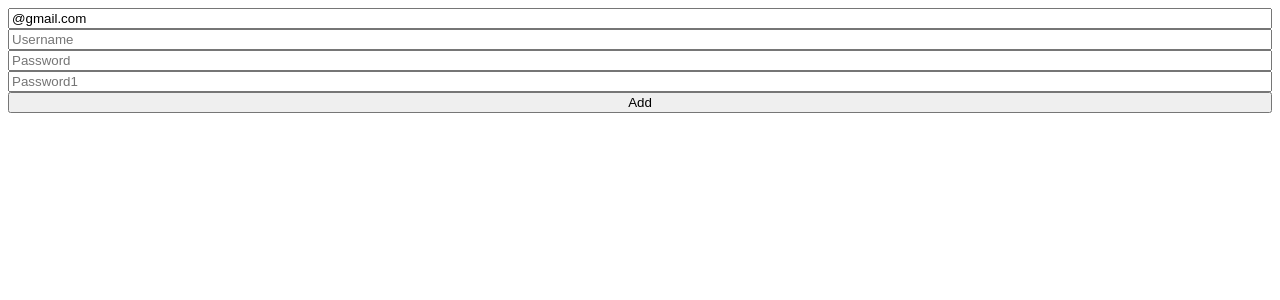
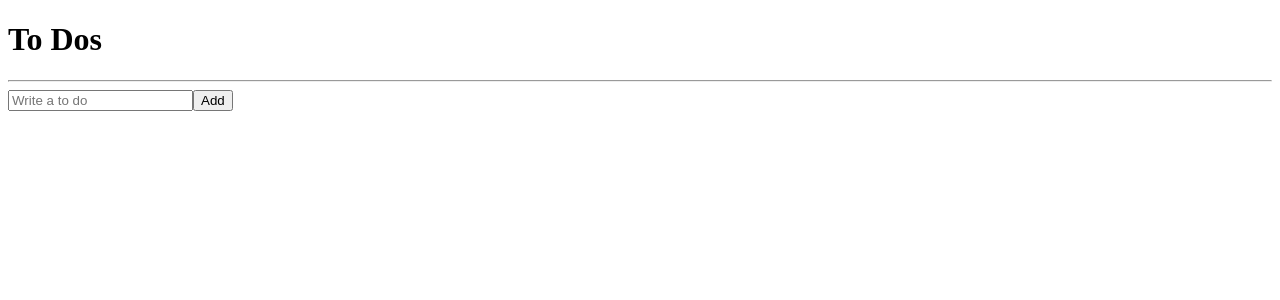
Before and after one commit to LeeYongwoo-kor/reactChallenge3, a React (Create React App) app: page / in a window 1280 px wide. Shown: the top 300 px of the page. Built offline with nearby package versions, Linux system fonts and the light colour scheme.

Commit message:
Create a toDoList using react-hook-form and recoil without component separation

```diff
--- a/src/TodoList.tsx
+++ b/src/TodoList.tsx
@@ -1,108 +1,53 @@
-import React, { useState } from "react";
 import { useForm } from "react-hook-form";
+import { atom, useRecoilState } from "recoil";
 
-/* function ToDoList() {
-  const [value, setValue] = useState("");
-  const onChange = (event: React.FormEvent<HTMLInputElement>) => {
-    const {
-      currentTarget: { value },
-    } = event;
-    setValue(value);
-  };
-  const onSubmit = (event: React.FormEvent<HTMLFormElement>) => {
-    event.preventDefault();
-    console.log(value);
-  };
-  return (
-    <div>
-      <form onSubmit={onSubmit}>
-        <input onChange={onChange} value={value} placeholder="Write a to do" />
-        <button>Add</button>
-      </form>
-    </div>
-  );
+interface IToDo {
+  text: string;
+  id: number;
+  category: "TO_DO" | "DOING" | "DONE";
 }
-react-hook-form을 쓰지 않을경우!! */
+
+const toDoState = atom<IToDo[]>({
+  key: "toDo",
+  default: [],
+});
 
 interface IForm {
-  email: string;
-  userName: string;
-  password: string;
-  password1: string;
-  extraError?: string; // ? : NOT REQUIRED
+  toDo: string;
 }
 
 function ToDoList() {
-  const {
-    register,
-    handleSubmit,
-    formState: { errors },
-    setError,
-  } = useForm<IForm>({
-    defaultValues: {
-      email: "@gmail.com",
-    },
-  });
-  const onValid = (data: IForm) => {
-    if (data.password !== data.password1) {
-      setError(
-        "password1",
-        { message: "Password are not the same" },
-        { shouldFocus: true } // 포커스 설정
-      ); // 에러 임의설정
-    }
-    setError("extraError", { message: "Server Offline" }); // 폼 전체 에러설정
+  const [toDos, setToDos] = useRecoilState(toDoState); // like useState(value, modFn)
+  // const value = useRecoilValue(toDoState);
+  // const modFn = useSetRecoilState(toDoState); // modifier(value를 변경하는 경우), atom의 값을 변경
+  const { register, handleSubmit, setValue } = useForm<IForm>();
+  const handleValid = ({ toDo }: IForm) => {
+    console.log("add to do", toDo);
+    setToDos((oldToDos) => [
+      { text: toDo, id: Date.now(), category: "TO_DO" },
+      ...oldToDos,
+    ]);
+    setValue("toDo", ""); // 글자를 비워줌!
   };
-  // register: state를 만들어줌
-  // watch: form의 입력값을 추적할 수 있음
-  // formState: validation을 담당!
+  console.log(toDos);
   return (
     <div>
-      <form
-        style={{ display: "flex", flexDirection: "column" }}
-        onSubmit={handleSubmit(onValid)}
-      >
+      <h1>To Dos</h1>
+      <hr />
+      <form onSubmit={handleSubmit(handleValid)}>
         <input
-          {...register("email", {
-            required: "Email is required",
-            pattern: {
-              value: /^[A-Za-z0-9._%+-]+@gmail.com$/,
-              message: "Only gmail.com emails allowed",
-            },
+          {...register("toDo", {
+            required: "Please write a To Do",
           })}
-          placeholder="Email"
+          placeholder="Write a to do"
         />
-        <span>{errors?.email?.message}</span>
-        <input
-          {...register("userName", {
-            required: "write here",
-            validate: {
-              noLee: (value) =>
-                value.includes("lee") ? "No lee allowed" : true,
-            },
-          })}
-          placeholder="Username"
-        />
-        <span>{errors?.userName?.message}</span>
-        <input
-          {...register("password", { required: "write here", minLength: 5 })}
-          placeholder="Password"
-        />
-        <span>{errors?.password?.message}</span>
-        <input
-          {...register("password1", {
-            required: "Password is required",
-            minLength: {
-              value: 5,
-              message: "Your password is too short",
-            },
-          })}
-          placeholder="Password1"
-        />
-        <span>{errors?.password1?.message}</span>
         <button>Add</button>
-        <span>{errors?.extraError?.message}</span>
       </form>
+      <ul>
+        {toDos.map((toDo) => (
+          <li key={toDo.id}>{toDo.text}</li>
+        ))}
+      </ul>
     </div>
   );
 }
--- a/src/index.tsx
+++ b/src/index.tsx
@@ -1,13 +1,16 @@
 import React from "react";
 import ReactDOM from "react-dom";
 import { QueryClient } from "react-query";
+import { RecoilRoot } from "recoil";
 import App from "./App";
 
 const queryClient = new QueryClient();
 
 ReactDOM.render(
   <React.StrictMode>
-    <App />
+    <RecoilRoot>
+      <App />
+    </RecoilRoot>
   </React.StrictMode>,
   document.getElementById("root")
 );
```
